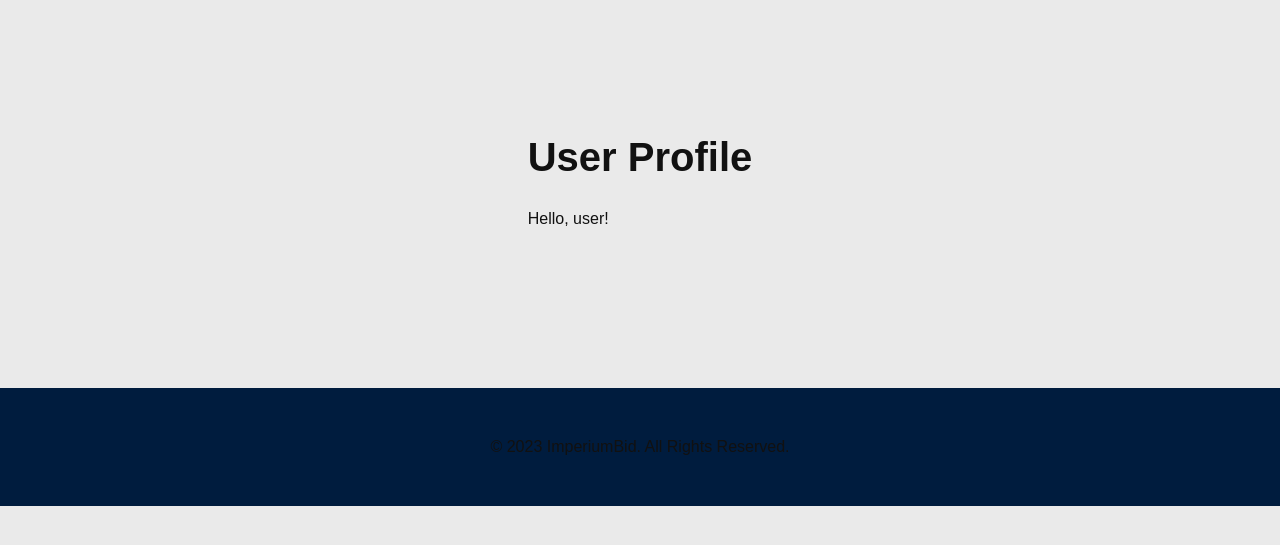
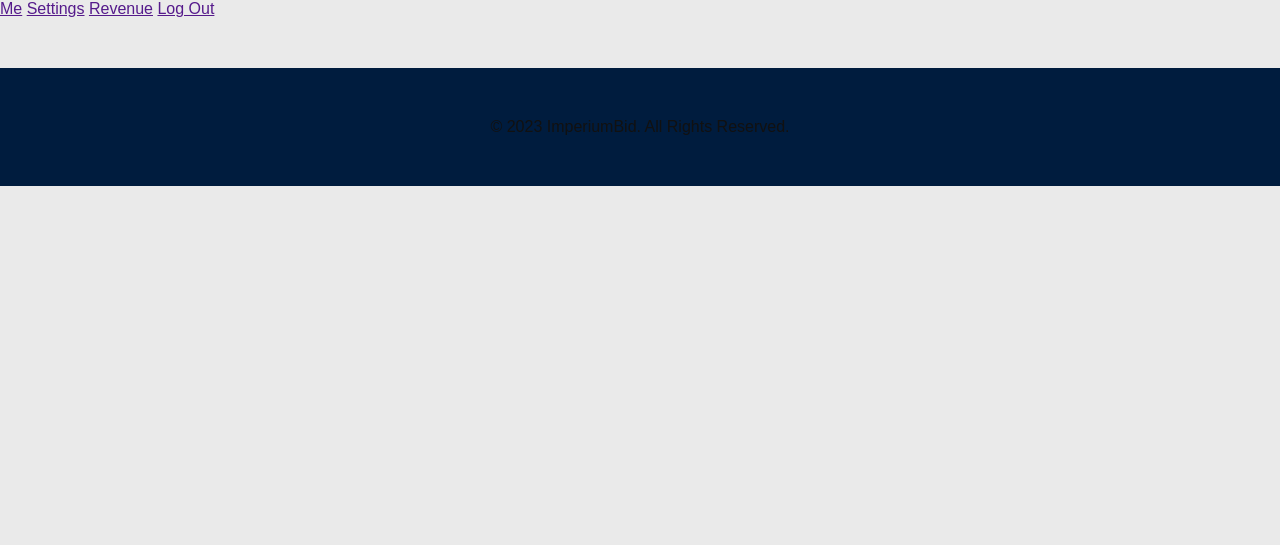
Before and after one commit to devrajoshi/BidBazaar-An-Online-Auction-Platform, a Django app: page /profile/1 in a window 1280 px wide. Shown: the part 78-623 px from the top of the page. Run offline with Django 4.2, Linux system fonts and the light colour scheme.

Commit message:
`add` : Sidebar Options added

```diff
--- a/web/templates/user_profile.html
+++ b/web/templates/user_profile.html
@@ -1,12 +1,10 @@
 {% extends "layouts/base.html" %}
 
 {% block body %}
-      <main style="margin-top: 20px; display: flex; justify-content: center; align-items: center;">
-        <section style="margin-top: 5px; padding: calc((100vh - 40px - 100px) / 6)">
-          <h2 style="font-size: 40px; text-align: center; margin-bottom: 30px;">User Profile</h2>
-          <div>
-						Hello, user!
-          </div>
-        </section>
-      </main>
+    <div class="sidebar">
+			<a href="">Me</a>
+			<a href="">Settings</a>
+			<a href="">Revenue</a>
+			<a href="">Log Out</a>
+		</div>
 {% endblock %}
```
